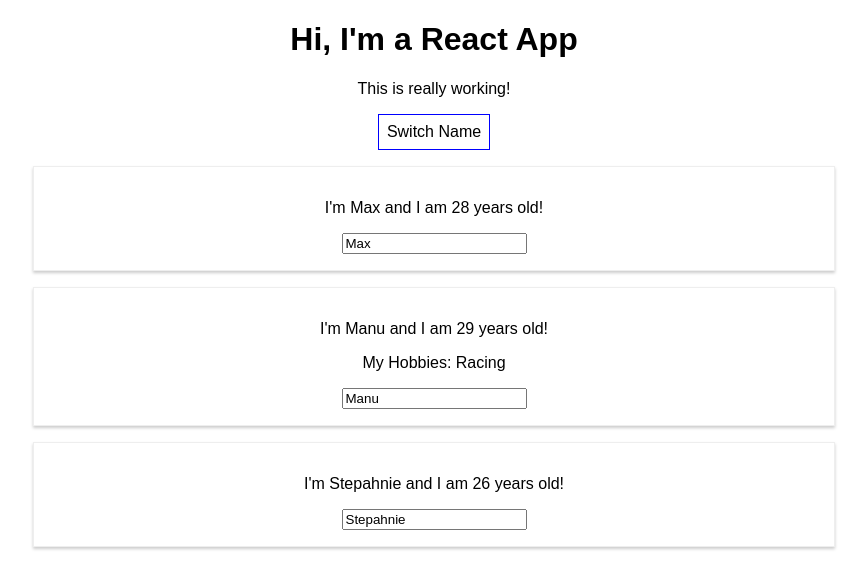
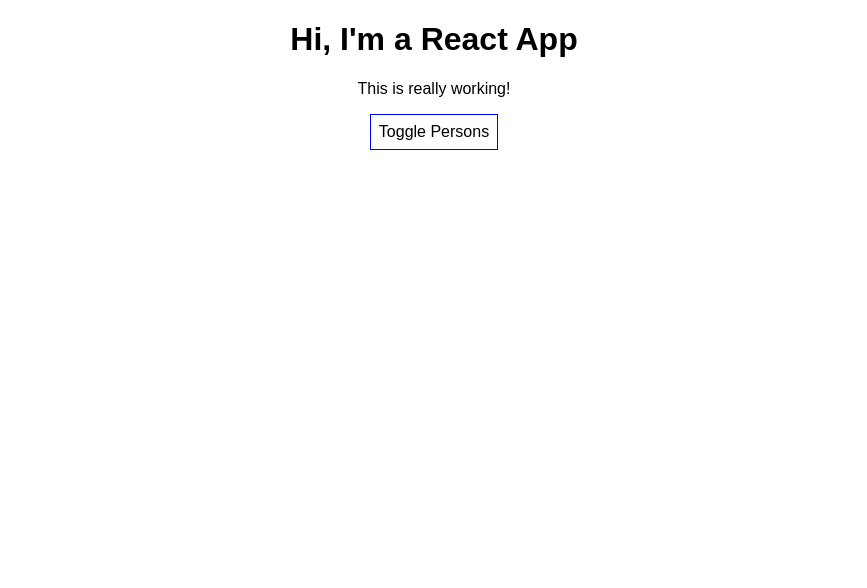
Before and after one commit to ccouzens/react-complete-guide, a React (Create React App) app: page / in a window 1280 px wide. Shown: the top 588 px of the page, without its empty margins (206-1073 px from the left). Built offline with nearby package versions, Linux system fonts and the light colour scheme.

Commit message:
Dynamically show and hide people
this demonstrates toggling content

```diff
--- a/src/App.js
+++ b/src/App.js
@@ -8,7 +8,8 @@
       { name: 'Max', age: 28 },
       { name: 'Manu', age: 29 },
       { name: 'Stepahnie', age: 26 }
-    ]
+    ],
+    showPersons: false
   }
 
   switchNameHandler = (newName) => {
@@ -29,6 +30,11 @@
     })
   }
 
+  togglePersonsHandler = () => {
+    const doesShow = this.state.showPersons
+    this.setState({showPersons: !doesShow})
+  }
+
   render() {
     const style = {
       backgroundColor: 'white',
@@ -44,7 +50,8 @@
         <p>This is really working!</p>
         <button
           style={style}
-          onClick={() => this.switchNameHandler('Maximilian!!')}>Switch Name</button>
+          onClick={this.togglePersonsHandler}>Toggle Persons</button>
+          { this.state.showPersons ? <div>
             <Person
             name={this.state.persons[0].name}
             age={this.state.persons[0].age} />
@@ -56,6 +63,7 @@
             <Person
             name={this.state.persons[2].name}
             age={this.state.persons[2].age} />
+          </div> : null }
       </div>
     );
   }
```
Lines whose indentation alone changed are shown as unchanged.
